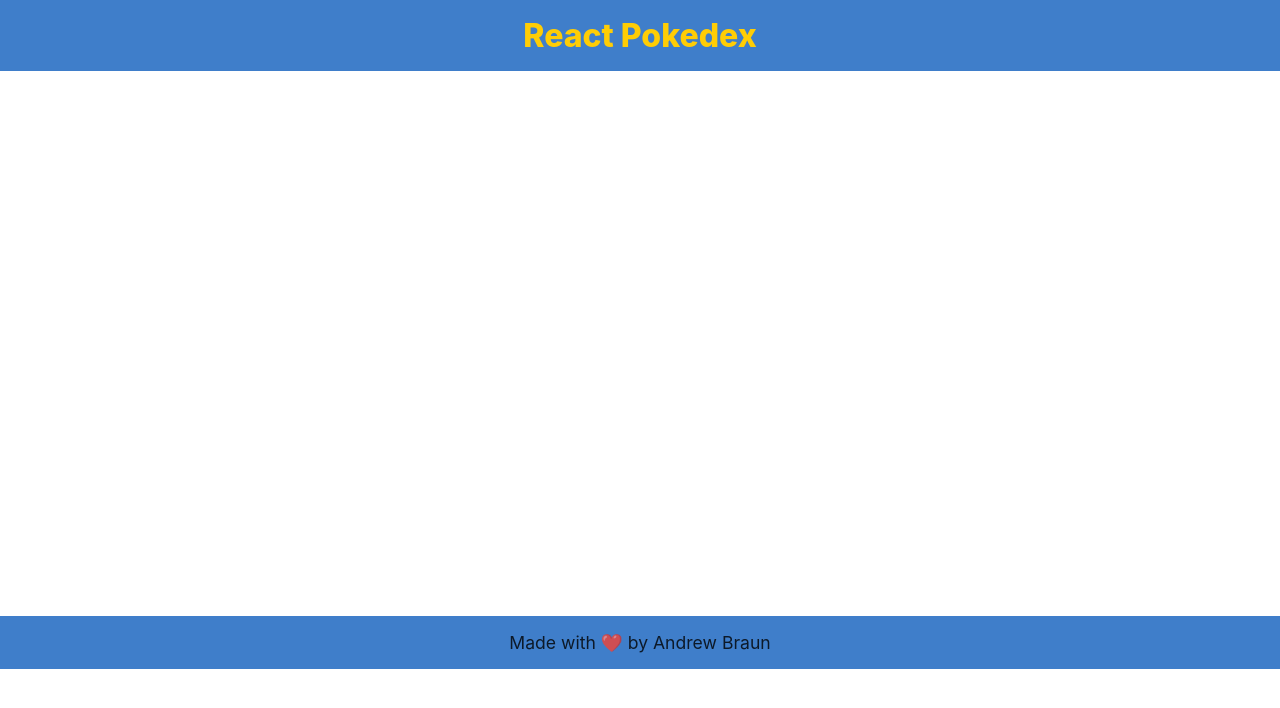
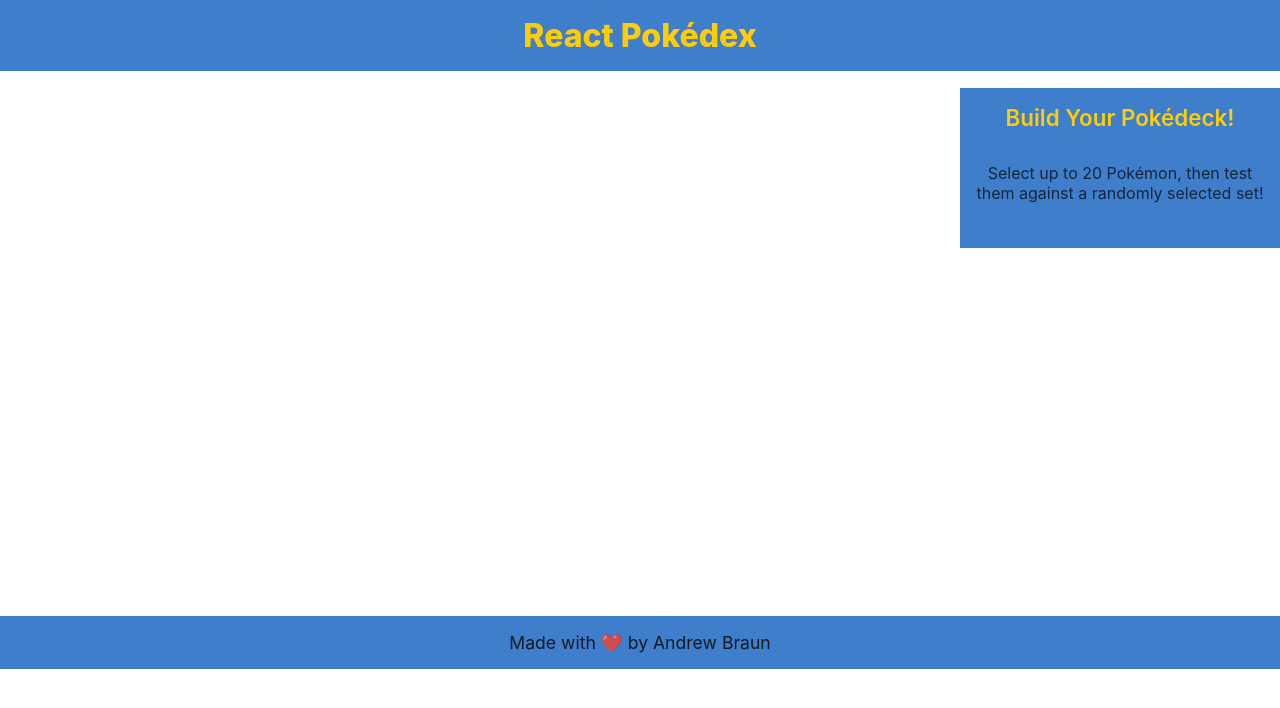
Before and after one commit to andrew-braun/react-pokedex, a React (Create React App) app: page / in a window 1280 px wide. Shown: the top 708 px of the page. Built offline with nearby package versions, Linux system fonts and the light colour scheme; no server answers.

Commit message:
content: Add description to sidebar

```diff
--- a/src/components/Layout/Layout.js
+++ b/src/components/Layout/Layout.js
@@ -4,7 +4,7 @@
 	return (
 		<div className={styles.layout}>
 			<header className={styles.header}>
-				<div className={styles.siteTitle}>React Pokedex</div>
+				<div className={styles.siteTitle}>React Pokédex</div>
 			</header>
 			<main className={styles.main}>{children}</main>
 			<footer className={styles.footer}>Made with ❤️ by Andrew Braun</footer>
--- a/src/components/sidebar/Sidebar.js
+++ b/src/components/sidebar/Sidebar.js
@@ -4,7 +4,11 @@
 	return (
 		<aside className={styles.sidebar}>
 			<header className={styles.sidebarHeader}>
-				<div className={styles.sidebarTitle}></div>
+				<div className={styles.sidebarTitle}>Build Your Pokédeck!</div>
+				<p className={styles.sidebarDescription}>
+					Select up to 20 Pokémon, then test them against a randomly selected
+					set!
+				</p>
 			</header>
 			<div className={styles.sidebarItems}></div>
 		</aside>
--- a/src/components/sidebar/sidebar.module.css
+++ b/src/components/sidebar/sidebar.module.css
@@ -1,4 +1,20 @@
 .sidebar {
 	display: flex;
 	justify-content: center;
+	width: 100%;
 }
+
+.sidebarTitle {
+	padding: 1rem;
+	color: var(--color-3);
+	font-weight: 600;
+	font-size: 1.4rem;
+	width: 100%;
+	text-align: center;
+}
+
+.sidebarDescription {
+	padding: 0 1rem;
+	color: hsla(0, 0%, 0%, 0.7);
+	text-align: center;
+}
```
